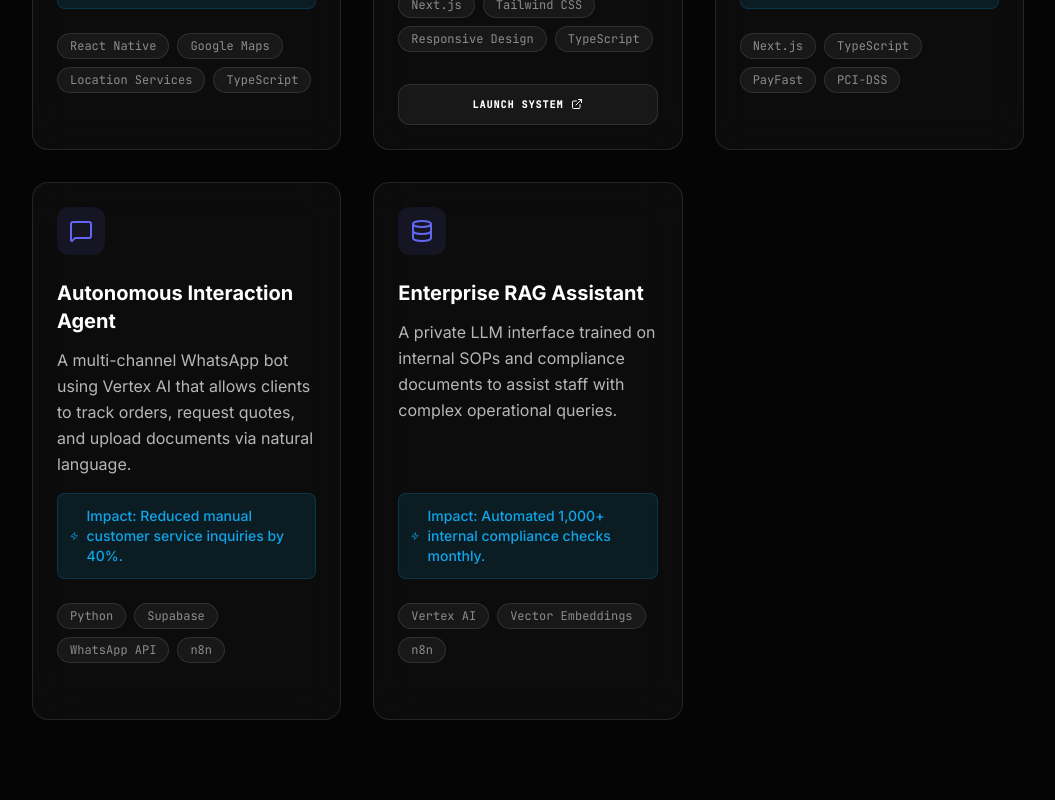
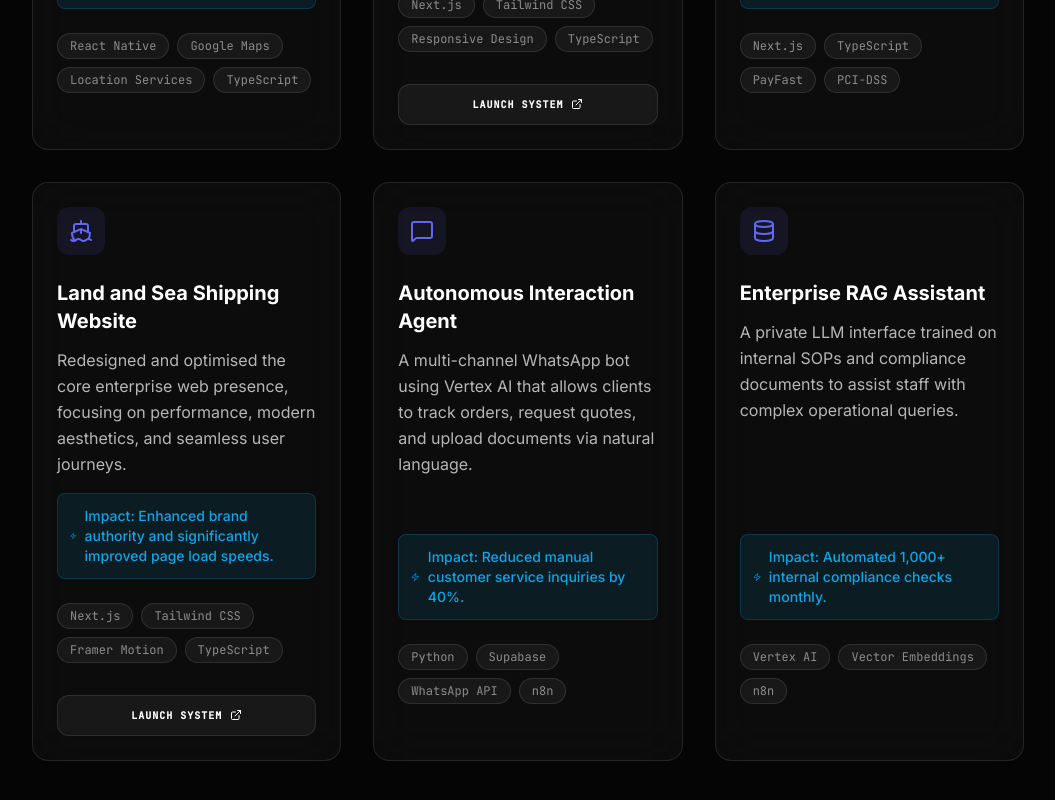
Before and after one commit to PhilaNgcamu/personal-portfolio, a React (Vite) app: page / in a window 1280 px wide. Shown: the part 3042-3842 px from the top of the page, without its empty margins (160-1215 px from the left). Built offline with nearby package versions, Linux system fonts and the light colour scheme.

Commit message:
feat: Add Land and Sea Shipping project card
Includes a new project card for the Land and Sea Shipping website, showcasing its redesign, optimization, and key technologies used.

```diff
--- a/src/App.tsx
+++ b/src/App.tsx
@@ -432,6 +432,14 @@ export default function App() {
               icon={Zap}
             />
             <ProjectCard
+              title="Land and Sea Shipping Website"
+              description="Redesigned and optimised the core enterprise web presence, focusing on performance, modern aesthetics, and seamless user journeys."
+              impact="Enhanced brand authority and significantly improved page load speeds."
+              stack={["Next.js", "Tailwind CSS", "Framer Motion", "TypeScript"]}
+              icon={Ship}
+              link="landsea.co.za"
+            />
+            <ProjectCard
               title="Autonomous Interaction Agent"
               description="A multi-channel WhatsApp bot using Vertex AI that allows clients to track orders, request quotes, and upload documents via natural language."
               impact="Reduced manual customer service inquiries by 40%."
```
